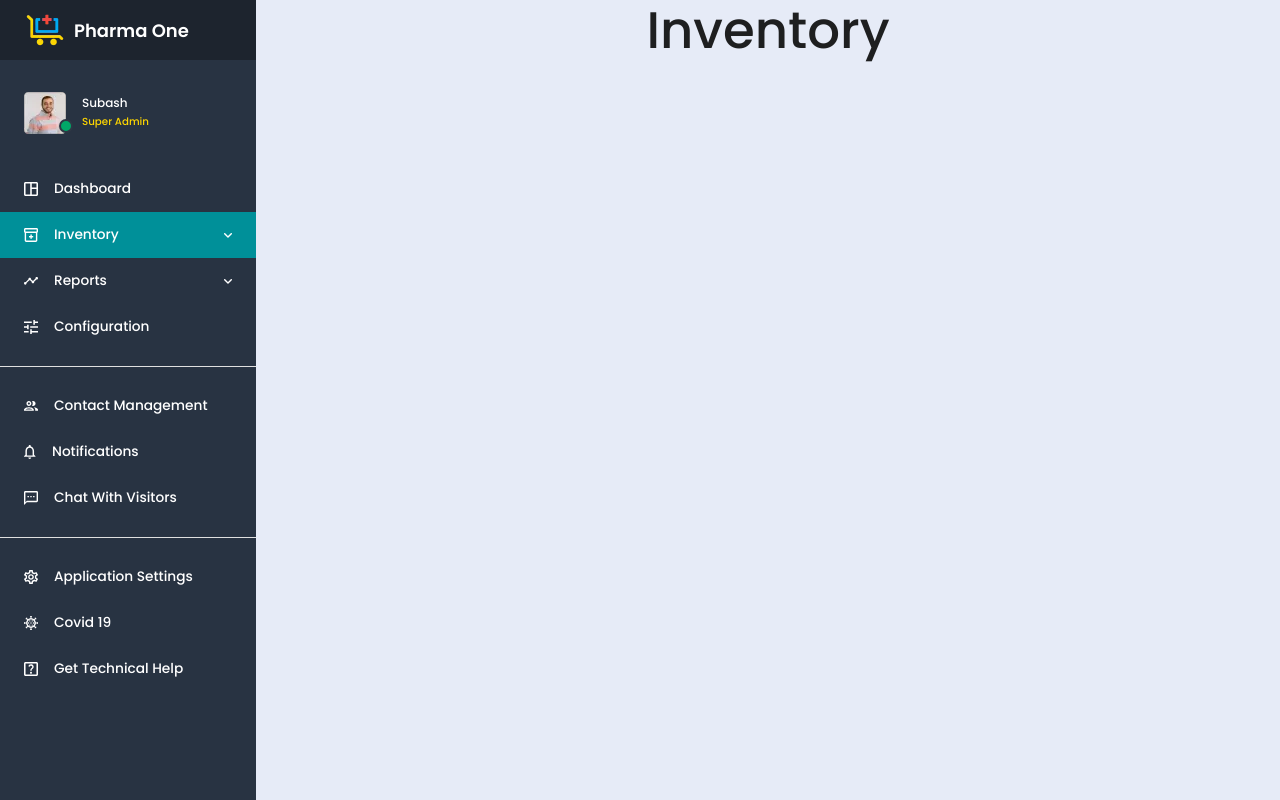
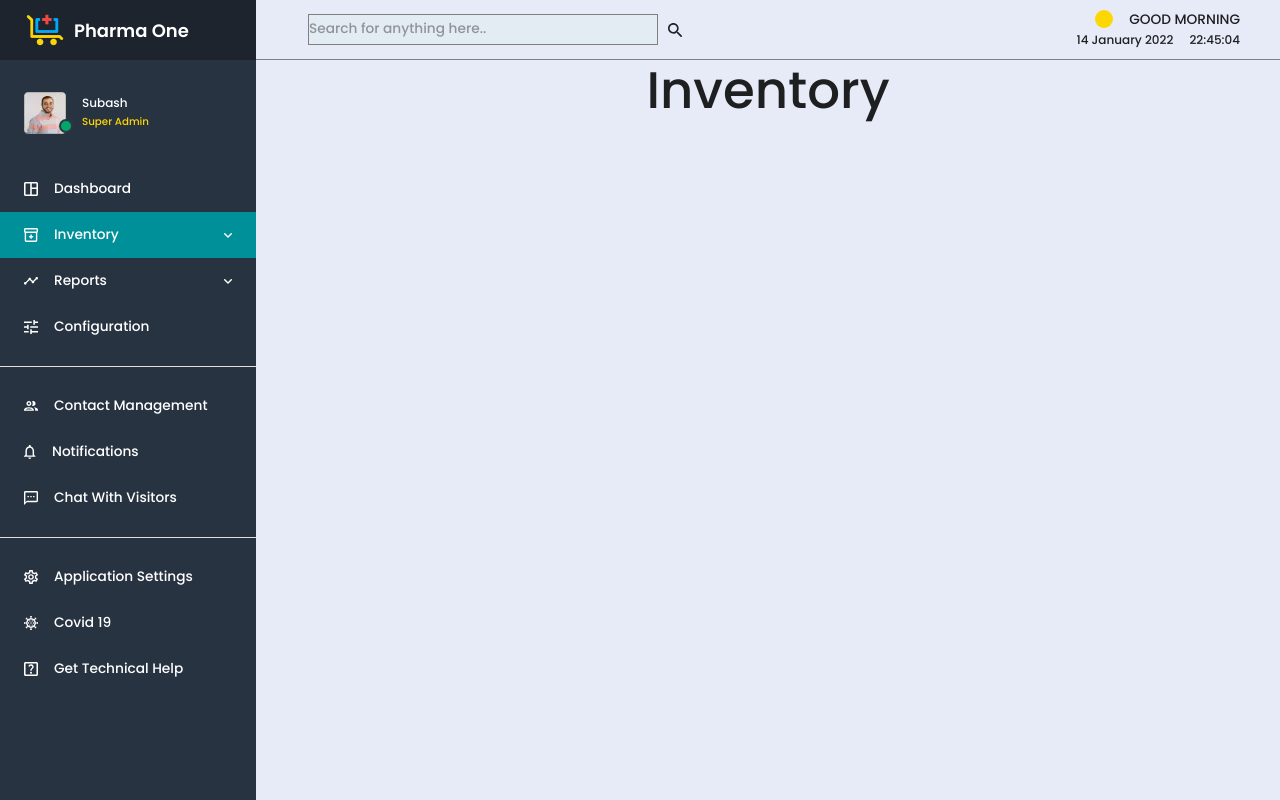
Before and after one commit to stonesilver/MONDY, a React (Vite) app: page /inventory in a window 1280 px wide. Built offline with nearby package versions, Linux system fonts and the light colour scheme; some icons are missing.

Commit message:
added search bar

```diff
--- a/src/Layout/AppLayout.jsx
+++ b/src/Layout/AppLayout.jsx
@@ -1,15 +1,53 @@
+import Typography from '@mui/material/Typography';
 import Box from '@mui/material/Box';
 import SideBar from './SideBar/SideBar';
+import Stack from '@mui/material/Stack';
+import SearchBar from './SearchBar';
 
 const AppLayout = ({ children }) => {
   return (
     <main className='App'>
       <SideBar />
       <Box sx={{ bgcolor: 'primary.main', flex: '1 1 80%' }}>
-        <Box sx={{ display: 'flex' }}>
+        <Box
+          sx={{
+            display: 'flex',
+            alignItems: 'center',
+            height: 60,
+            px: 5,
+            py: '0.625rem',
+            borderBottom: '1px solid gray',
+          }}
+        >
+          <Box sx={{ flex: '1 1 0%' }}>
+            <SearchBar />
+          </Box>
           <Box sx={{ flex: '1 1 0%' }}></Box>
-          <Box sx={{ flex: '1 1 0%' }}></Box>
-          <Box sx={{ width: 'fit-content' }}></Box>
+          <Box sx={{ width: 'fit-content' }}>
+            <Stack direction='row' spacing={2} justifyContent='flex-end'>
+              <Box
+                sx={{
+                  width: 18,
+                  height: 18,
+                  borderRadius: '50%',
+                  bgcolor: 'yellow.main',
+                }}
+              ></Box>
+              <Typography
+                sx={{
+                  fontWeight: 500,
+                }}
+              >
+                GOOD MORNING
+              </Typography>
+            </Stack>
+            <Stack direction='row' spacing={2}>
+              <Typography sx={{ fontSize: '0.75rem' }}>
+                14 January 2022
+              </Typography>
+              <Typography sx={{ fontSize: '0.75rem' }}>22:45:04</Typography>
+            </Stack>
+          </Box>
         </Box>
         {children}
       </Box>
--- /dev/null
+++ b/src/Layout/SearchBar.jsx
@@ -0,0 +1,44 @@
+import { useState } from 'react';
+import Box from '@mui/material/Box';
+import InputBase from '@mui/material/InputBase';
+import IconButton from '@mui/material/IconButton';
+import { ReactComponent as SearchIcon } from '../assets/svg/search.svg';
+
+const SearchBar = () => {
+  const [searchInput, setSearchInput] = useState('');
+
+  const handleChange = (event) => {
+    setSearchInput(event.target.value);
+  };
+
+  const handleSubmit = (event) => {
+    event.preventDefault()
+    if (!searchInput) return;
+    alert(`Searching ${searchInput}....`);
+  };
+  return (
+    <Box
+      component='form'
+      onSubmit={handleSubmit}
+      sx={{ p: '2px 4px', display: 'flex', alignItems: 'center', width: 400 }}
+    >
+      <InputBase
+        sx={{
+          ml: 1,
+          flex: 1,
+          backgroundColor: '#E3EBF3',
+          border: '1px solid gray',
+        }}
+        value={searchInput}
+        onChange={handleChange}
+        placeholder='Search for anything here..'
+        inputProps={{ 'aria-label': 'Search for anything here..' }}
+      />
+      <IconButton type='button' sx={{ p: '10px' }} aria-label='search'>
+        <SearchIcon />
+      </IconButton>
+    </Box>
+  );
+};
+
+export default SearchBar;
```
Also changed, not shown: src/assets/svg/search.svg (added).
